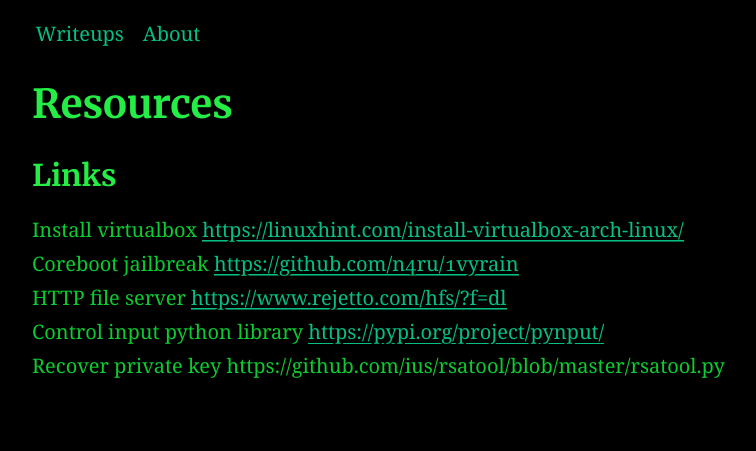
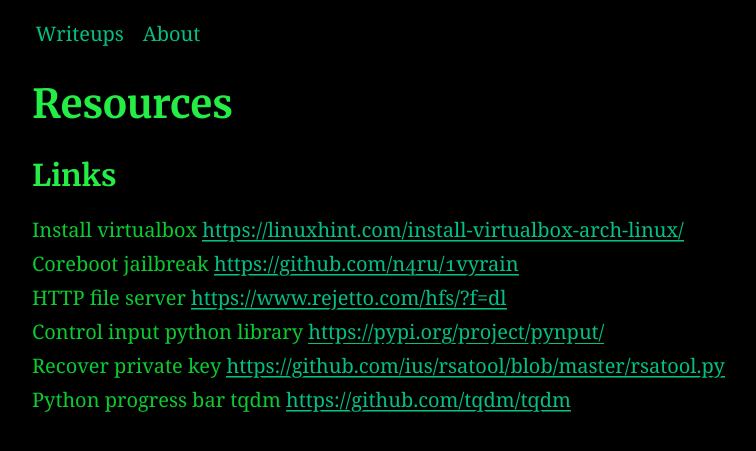
Before and after one commit to AC01010/Connor-McCartney.github.io, a Jekyll site: the page built from _posts/2015-05-27-resources.md, in a window 1280 px wide. Shown: the top 451 px of the page, without its empty margins (32-788 px from the left). Built offline with Jekyll 4.4.1, drawn with Linux system fonts in a browser that asks for light colours.

Commit message:
Update 2015-05-27-resources.md

```diff
--- a/_posts/2015-05-27-resources.md
+++ b/_posts/2015-05-27-resources.md
@@ -11,4 +11,5 @@
 Coreboot jailbreak <https://github.com/n4ru/1vyrain> <br>
 HTTP file server <https://www.rejetto.com/hfs/?f=dl> <br>
 Control input python library <https://pypi.org/project/pynput/> <br>
-Recover private key https://github.com/ius/rsatool/blob/master/rsatool.py
+Recover private key <https://github.com/ius/rsatool/blob/master/rsatool.py> <br>
+Python progress bar tqdm <https://github.com/tqdm/tqdm> <br>
```
